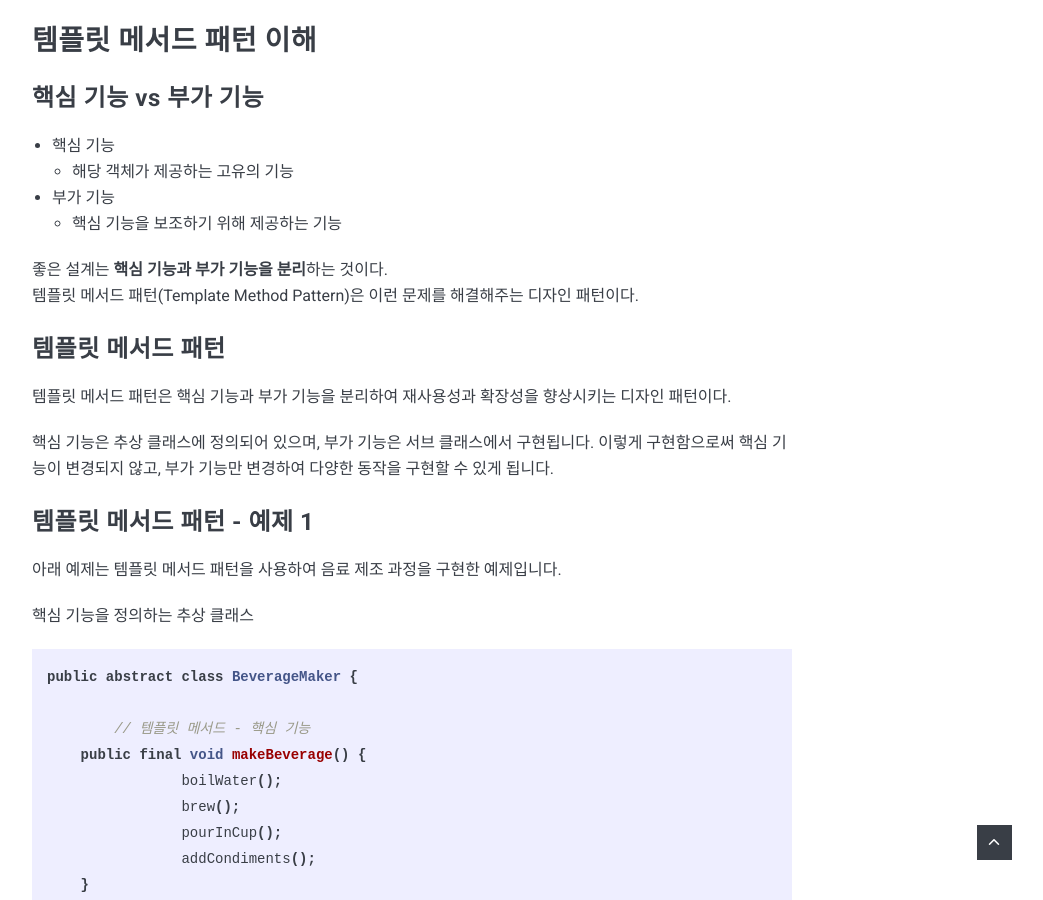
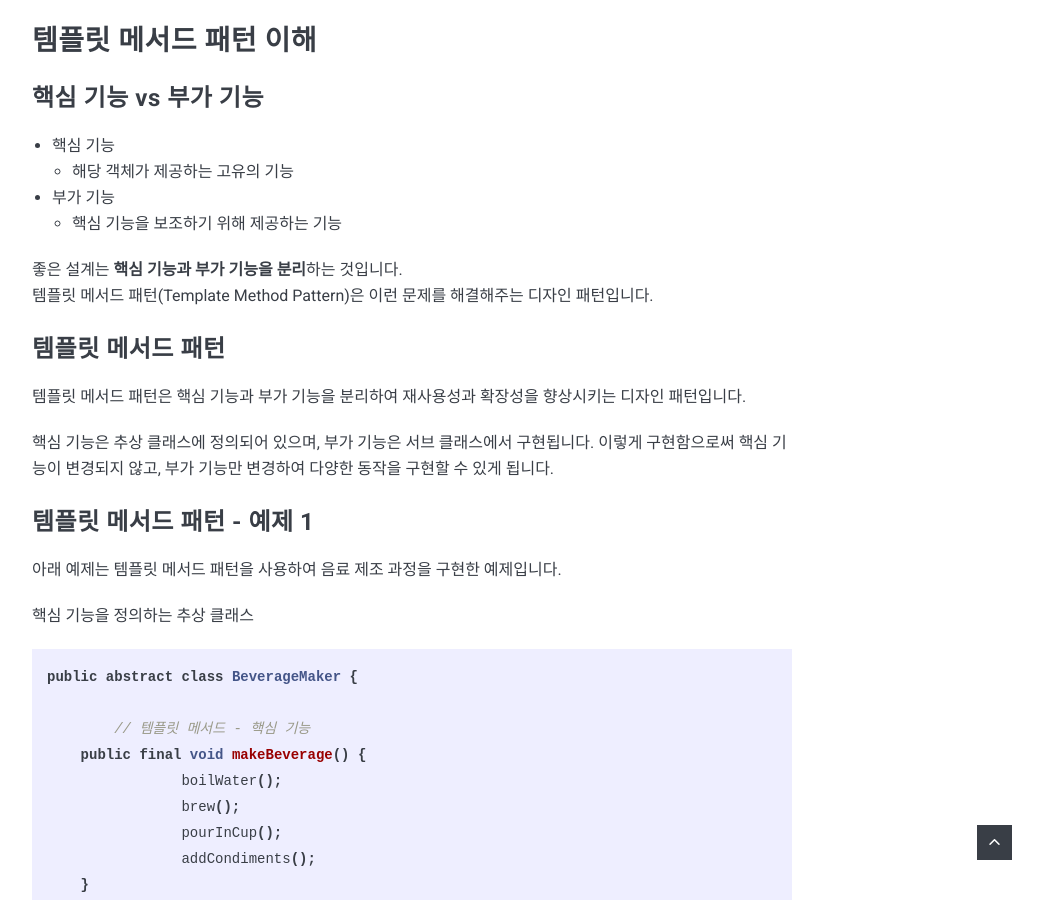
Before and after one commit to lgm1007/lgm1007.github.io, a Jekyll site: the page built from _posts/2023-07-29-Template-Method-Pattern.md, in a window 1280 px wide and 900 px high, scrolled down 1105 px. Shown: the whole window, without its empty margins (228-1271 px from the left). Built offline with Jekyll 4.4.1, drawn with Linux system fonts in a browser that asks for light colours; nearby versions of some CDN libraries; comment, search, counter and statistics services are not loaded.

Commit message:
#Modify: Template-Method-Pattern  - Modify Post

```diff
--- a/_posts/2023-07-29-Template-Method-Pattern.md
+++ b/_posts/2023-07-29-Template-Method-Pattern.md
@@ -15,12 +15,12 @@ comments: true
     * 핵심 기능을 보조하기 위해 제공하는 기능
 <br/>
 
-좋은 설계는 **핵심 기능과 부가 기능을 분리**하는 것이다. <br/>
-템플릿 메서드 패턴(Template Method Pattern)은 이런 문제를 해결해주는 디자인 패턴이다. <br/>
+좋은 설계는 **핵심 기능과 부가 기능을 분리**하는 것입니다. <br/>
+템플릿 메서드 패턴(Template Method Pattern)은 이런 문제를 해결해주는 디자인 패턴입니다. <br/>
 
 ### 템플릿 메서드 패턴
 
-템플릿 메서드 패턴은 핵심 기능과 부가 기능을 분리하여 재사용성과 확장성을 향상시키는 디자인 패턴이다. <br/>
+템플릿 메서드 패턴은 핵심 기능과 부가 기능을 분리하여 재사용성과 확장성을 향상시키는 디자인 패턴입니다. <br/>
 
 핵심 기능은 추상 클래스에 정의되어 있으며, 부가 기능은 서브 클래스에서 구현됩니다. 이렇게 구현함으로써 핵심 기능이 변경되지 않고, 부가 기능만 변경하여 다양한 동작을 구현할 수 있게 됩니다. <br/>
 
```
